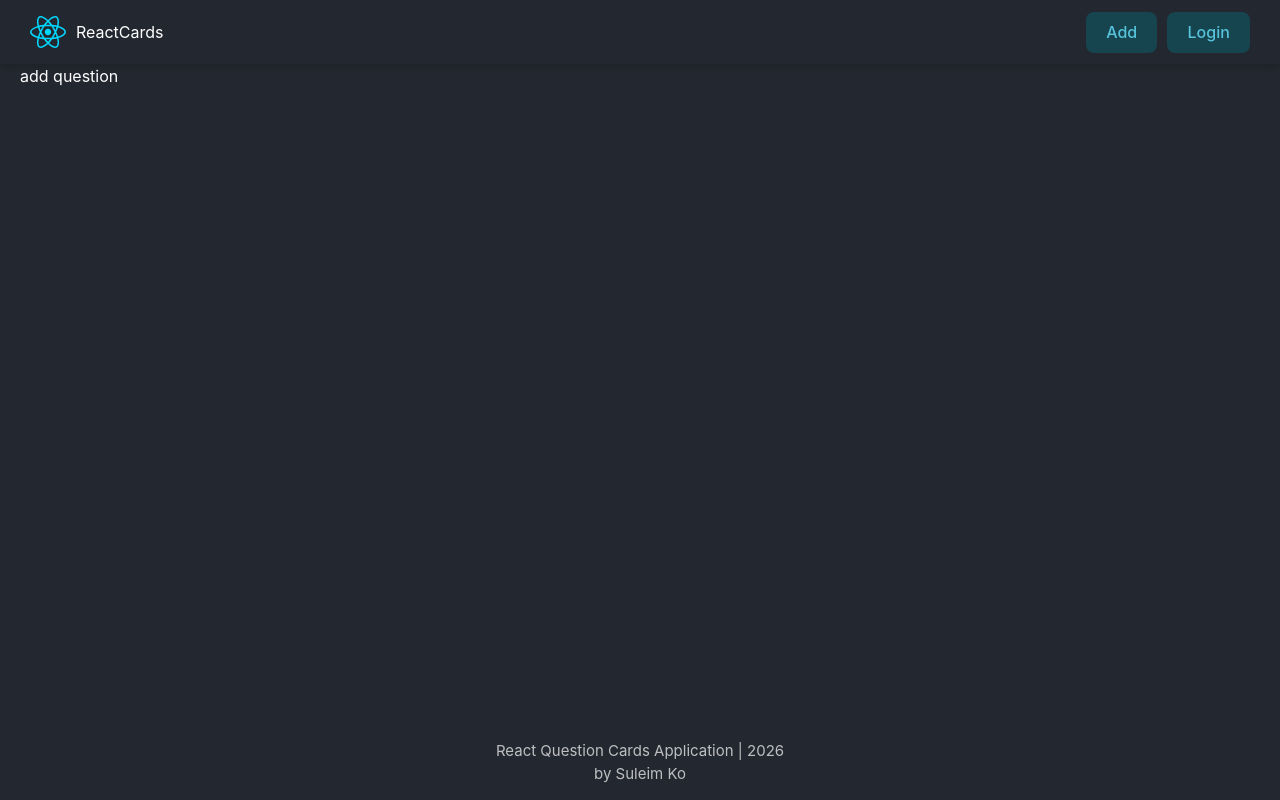
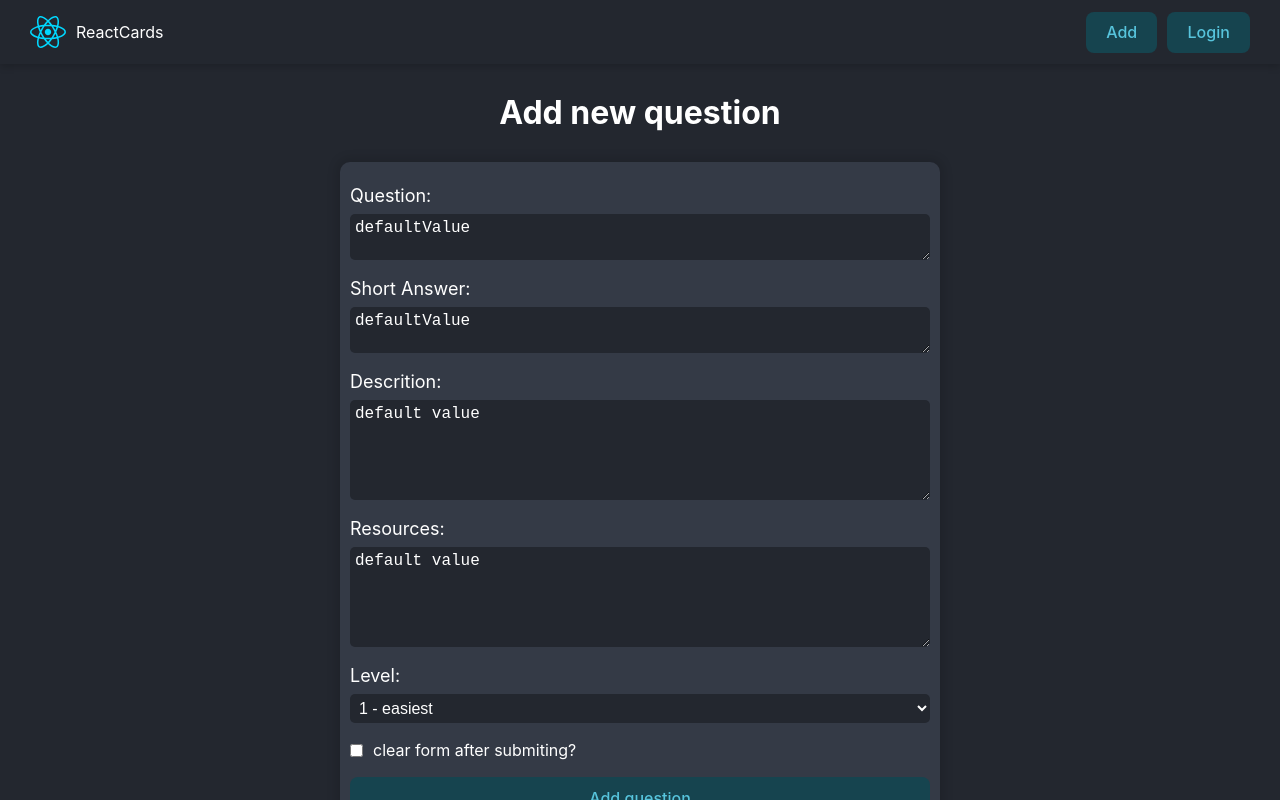
Before and after one commit to Kotiev12/react-app-course, a React (Vite) app: page /addquestion in a window 1280 px wide. Built offline with nearby package versions, Linux system fonts and the light colour scheme.

Commit message:
add question page layout

```diff
--- a/src/App.jsx
+++ b/src/App.jsx
@@ -3,6 +3,7 @@
 import { HomePage } from "./pages/HomePage";
 import { NotFoundPage } from "./pages/NotFoundPage";
 import { QuestionPage } from "./pages/QuestionPage";
+import { AddQuestionPage } from "./pages/AddQuestionPage";
 
 function App() {
   // return <MainLayout />;
@@ -12,7 +13,7 @@
         <Route element={<MainLayout />}>
           <Route path="/" element={<HomePage />} />
           <Route path="/forbidden" element={<div>forbidden</div>} />
-          <Route path="/addquestion" element={<div>add question</div>} />
+          <Route path="/addquestion" element={<AddQuestionPage />} />
           <Route path="/question/:id" element={<QuestionPage />} />
 
           <Route path="*" element={<NotFoundPage />} />
--- a/src/index.css
+++ b/src/index.css
@@ -6,6 +6,7 @@
   --btn-text-color: #fff ;
 
   --card-bg-color: #ebedf0;
+  --green-color: #219679;
 
 
 
@@ -50,6 +51,8 @@
     --btn-bg-color: #383b3f ;
     --btn-text-color: #fff ;
     --card-bg-color: #ebedf0;
+    --green-color: #219679;
+
   }
 }
 @media (prefers-color-scheme: light) {
@@ -59,5 +62,7 @@
     --btn-bg-color: #16444f ;
     --btn-text-color: #57c4dc ;
     --card-bg-color: #343a46;
+    --green-color: #219679;
+
   }
 }
--- /dev/null
+++ b/src/pages/AddQuestionPage/AddQuestionPage.jsx
@@ -0,0 +1,80 @@
+import { Button } from "../../components/Button";
+import cls from "./AddQuestionPage.module.css";
+
+export const AddQuestionPage = () => {
+  return (
+    <>
+      <h1 className={cls.formTitle}>Add new question</h1>
+
+      <div className={cls.formContainer}>
+        <form action="" className={cls.form}>
+          <div className={cls.formControl}>
+            <label htmlFor="questionField">Question: </label>
+            <textarea
+              defaultValue={"defaultValue"}
+              name="question"
+              id="questionField"
+              cols="30"
+              rows="2"
+              required
+              placeholder="please enter a question"
+            ></textarea>
+          </div>
+          <div className={cls.formControl}>
+            <label htmlFor="answerField">Short Answer: </label>
+            <textarea
+              defaultValue={"defaultValue"}
+              name="answer"
+              id="answerField"
+              cols="30"
+              rows="2"
+              required
+              placeholder="please enter a short answer"
+            ></textarea>
+          </div>
+          <div className={cls.formControl}>
+            <label htmlFor="descritionField">Descrition: </label>
+            <textarea
+              defaultValue={"default value"}
+              name="descrition"
+              id="descritionField"
+              cols="30"
+              rows="5"
+              required
+              placeholder="please enter a full descrition"
+            ></textarea>
+          </div>
+          <div className={cls.formControl}>
+            <label htmlFor="resourcesField">Resources: </label>
+            <textarea
+              defaultValue={"default value"}
+              name="resources"
+              id="resourcesField"
+              cols="30"
+              rows="5"
+              required
+              placeholder="please enter resources separated by commas"
+            ></textarea>
+          </div>
+          <div className={cls.formControl}>
+            <label htmlFor="levelField">Level: </label>
+            <select name="level" id="levelField" defaultValue={"default value"}>
+              <option disabled>Question level</option>
+              <hr />
+              <option value="10">1 - easiest</option>
+              <option value="20">2 - medium</option>
+              <option value="30">3 - hardest</option>
+            </select>
+          </div>
+
+          <label htmlFor="clearFormField" className={cls.clearFormControl}>
+            <input className={cls.checkbox} type="checkbox" name="clearForm" id="clearFormField" defaultValue={true} />
+            <span>clear form after submiting?</span>
+          </label>
+
+          <Button>Add question</Button>
+        </form>
+      </div>
+    </>
+  );
+};
--- /dev/null
+++ b/src/pages/AddQuestionPage/AddQuestionPage.module.css
@@ -0,0 +1,69 @@
+.formTitle{
+  margin: 25px auto;
+  width: fit-content;
+}
+
+.formContainer{
+  width: 100%;
+  max-width: 600px;
+  margin: 0 auto;
+  border-radius: 10px;
+  background-color: var(--card-bg-color);
+  box-shadow: 0 0 8px 5px rgba(0, 0, 0, 0.1 );
+}
+
+.form{
+  width: 100%;
+  padding: 20px 10px;
+  display: flex;
+  flex-direction: column;
+  justify-content: flex-start;
+  align-items: stretch;
+  gap: 15px;
+}
+
+.formControl{
+  width: 100%;
+  display: flex;
+  flex-direction: column;
+  justify-content: flex-start;
+  align-items: stretch;
+  gap: 5px;
+
+  label{
+    color: var(--text-color);
+    font-size: 18px;
+  }
+
+  select, textarea{
+    padding: 5px;
+    color: var(--text-color);
+    background-color: var(--main-bg-color);
+    font-size: 16px;
+    border-radius: 5px;
+    border: none;
+    outline: none;
+  }
+
+  select:focus-visible, textarea:focus-visible{
+    outline: 2px solid var(--green-color)
+  }
+}
+
+.clearFormControl{
+  width: 100%;
+  display: flex;
+  justify-content: flex-start;
+  align-items: center;
+  gap: 10px;
+}
+
+.checkboxId{
+  width: 18px;
+  height: 18px;
+  accent-color: var(--green-color);
+}
+
+.checkbox:disabled + span{
+  opacity: .5;
+}
--- /dev/null
+++ b/src/pages/AddQuestionPage/index.jsx
@@ -0,0 +1 @@
+export { AddQuestionPage } from "./AddQuestionPage";
--- a/src/pages/QuestionPage/QuestionPage.module.css
+++ b/src/pages/QuestionPage/QuestionPage.module.css
@@ -83,5 +83,5 @@
 .checkboxId{
   width: 18px;
   height: 18px;
-  accent-color: #16c47f;
+  accent-color: var(--green-color);
 }
```
